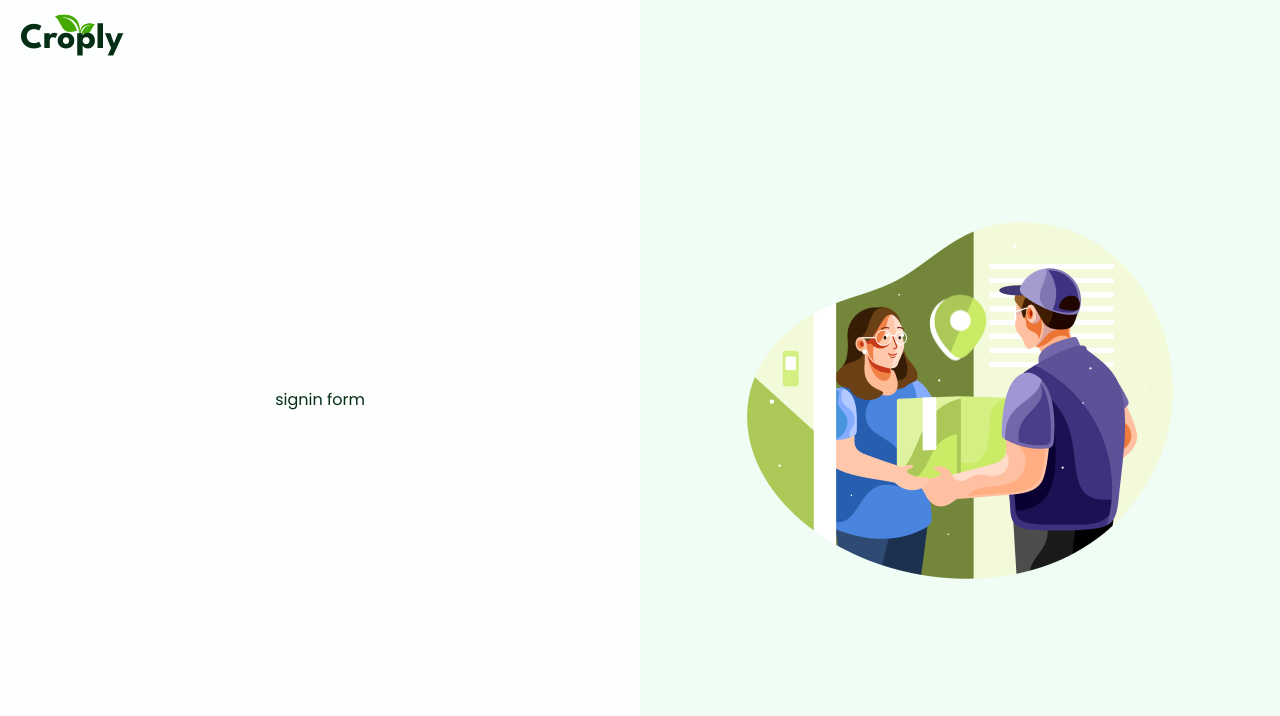
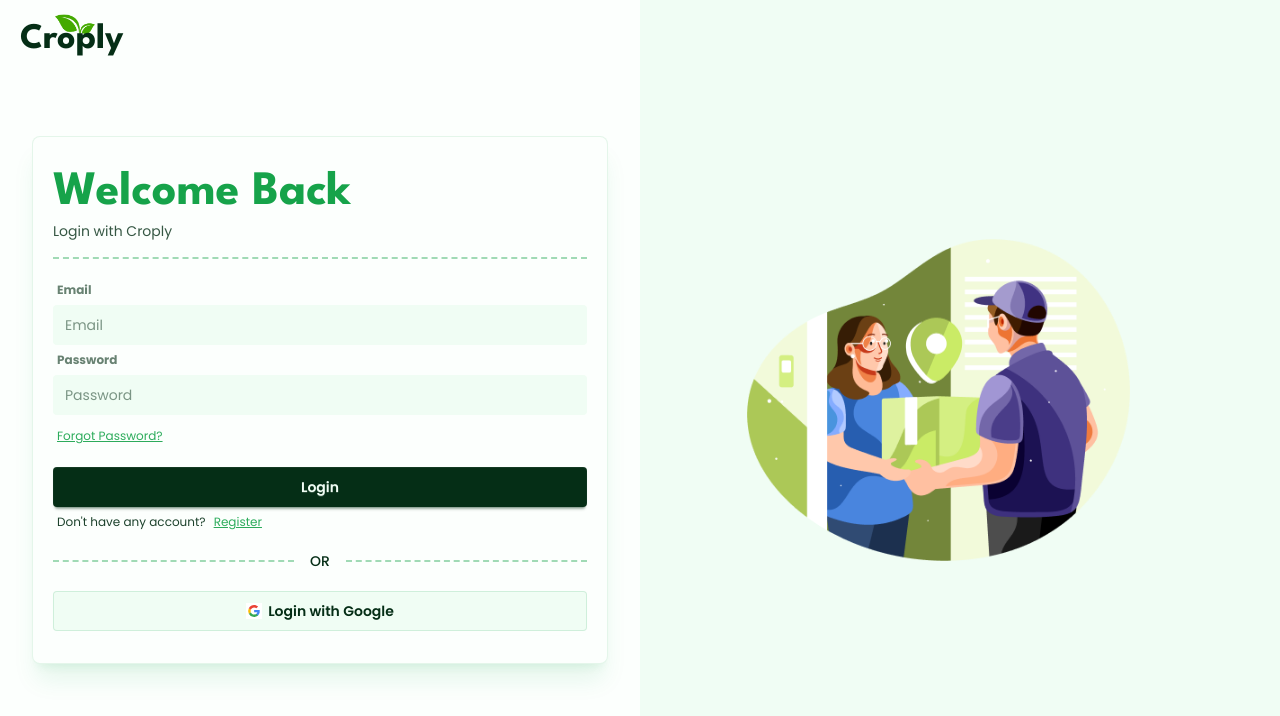
Before and after one commit to wdNaimur/croply-client, a React (Vite) app: page /signin in a window 1280 px wide. Shown: the top 716 px of the page. Built offline with nearby package versions, Linux system fonts and the light colour scheme.

Commit message:
Sign In page done

```diff
--- a/src/layouts/AuthenticationLayout.jsx
+++ b/src/layouts/AuthenticationLayout.jsx
@@ -4,9 +4,9 @@ import LoginPhoto from "../pages/shared/LoginPhoto";
 
 const AuthenticationLayout = () => {
   return (
-    <div className="text-base-content font-poppins min-h-screen grid grid-cols-2 justify-center">
+    <div className="text-base-content font-poppins min-h-screen grid lg:grid-cols-2 justify-center">
       <Outlet />
-      <div className="flex-1 bg-base-100 flex items-center justify-center">
+      <div className="flex-1 bg-base-100 grid items-center justify-center">
         <LoginPhoto />
       </div>
     </div>
--- a/src/pages/Authentication/SignIn.jsx
+++ b/src/pages/Authentication/SignIn.jsx
@@ -1,14 +1,144 @@
 import React from "react";
 import CroplyLogo from "../shared/CroplyLogo";
+import LeftHeading from "../shared/LeftHeading";
+import { Link } from "react-router";
+import { useForm } from "react-hook-form";
+import { motion, AnimatePresence } from "framer-motion";
 
 const SignIn = () => {
+  const {
+    register,
+    handleSubmit,
+    formState: { errors },
+  } = useForm();
+  const onSubmit = (data) => {
+    console.log(data);
+  };
   return (
-    <div className="relative flex justify-center items-center bg-base-200">
+    <div className="relative flex lg:justify-center w-screen lg:w-auto lg:items-center bg-base-200">
       <div className="absolute top-5 left-5">
         <CroplyLogo />
       </div>
 
-      <div>signin form</div>
+      <div className="mx-auto lg:mt-0 lg:mb-0 mt-20 mb-10 lg:p-0 p-5">
+        <AnimatePresence>
+          <motion.form
+            layout
+            onSubmit={handleSubmit(onSubmit)}
+            className="fieldset bg-base-200 border-primary/10 shadow-xl shadow-primary/10 rounded-box  border px-5 py-8 max-w-xl sm:min-w-sm w-[90vw] mx-auto"
+          >
+            <div className="border-b-2 border-b-primary/40 border-dashed mb-4">
+              <LeftHeading
+                title={`Welcome Back`}
+                subtitle={`Login with Croply`}
+              />
+            </div>
+            <label className="label font-bold ps-1">Email</label>
+            <input
+              type="email"
+              {...register("email", { required: true })}
+              className="input border-0 focus:outline-primary/40 shadow-none focus:shadow-none w-full"
+              placeholder="Email"
+            />
+            <label className="label font-bold ps-1">Password</label>
+            <input
+              type="password"
+              {...register("password", {
+                required: "Password is required",
+                minLength: {
+                  value: 8,
+                  message: "Password must be at least 8 characters",
+                },
+                validate: {
+                  hasUppercase: (value) =>
+                    /[A-Z]/.test(value) ||
+                    "Must include at least one uppercase letter",
+                  hasLowercase: (value) =>
+                    /[a-z]/.test(value) ||
+                    "Must include at least one lowercase letter",
+                  hasNumber: (value) =>
+                    /[0-9]/.test(value) || "Must include at least one number",
+                  hasSpecialChar: (value) =>
+                    /[@$!%*?&]/.test(value) ||
+                    "Must include at least one special character (@$!%*?&)",
+                },
+              })}
+              className="input border-0 focus:outline-primary/40 shadow-none focus:shadow-none w-full"
+              placeholder="Password"
+            />
+
+            <motion.div layout>
+              <AnimatePresence mode="sync">
+                {errors?.password && (
+                  <motion.p
+                    key="password-error"
+                    initial={{ opacity: 0, y: -2 }}
+                    animate={{ opacity: 1, y: 0 }}
+                    exit={{ opacity: 0, y: -2 }}
+                    transition={{ duration: 0.2 }}
+                    className="text-red-400 text-sm mt-1"
+                  >
+                    {errors?.password?.message}
+                  </motion.p>
+                )}
+              </AnimatePresence>
+            </motion.div>
+
+            <Link
+              to="/reset-password"
+              className="ps-1 opacity-90 link link-primary"
+            >
+              Forgot Password?
+            </Link>
+            <button
+              type="submit"
+              className="btn btn-secondary border-none shadow-primary/10 mt-4 text-base-100"
+            >
+              Login
+            </button>
+            <span className="flex gap-2 ps-1 opacity-90">
+              <p>Don't have any account?</p>
+              <Link to="/signup" className="link link-primary">
+                Register
+              </Link>
+            </span>
+            <div className="divider text-secondary bg-transparent before:bg-transparent after:bg-transparent before:border-t-2 before:border-dashed before:border-primary/40 after:border-t-2 after:border-dashed after:border-primary/40 text-sm font-medium">
+              OR
+            </div>
+            {/* Google */}
+            <button className="btn bg-base-100 text-secondary border-primary/15 hover:shadow-primary/5 hover:shadow-md">
+              <svg
+                aria-label="Google logo"
+                width="16"
+                height="16"
+                xmlns="http://www.w3.org/2000/svg"
+                viewBox="0 0 512 512"
+              >
+                <g>
+                  <path d="m0 0H512V512H0" fill="#fff"></path>
+                  <path
+                    fill="#34a853"
+                    d="M153 292c30 82 118 95 171 60h62v48A192 192 0 0190 341"
+                  ></path>
+                  <path
+                    fill="#4285f4"
+                    d="m386 400a140 175 0 0053-179H260v74h102q-7 37-38 57"
+                  ></path>
+                  <path
+                    fill="#fbbc02"
+                    d="m90 341a208 200 0 010-171l63 49q-12 37 0 73"
+                  ></path>
+                  <path
+                    fill="#ea4335"
+                    d="m153 219c22-69 116-109 179-50l55-54c-78-75-230-72-297 55"
+                  ></path>
+                </g>
+              </svg>
+              Login with Google
+            </button>
+          </motion.form>
+        </AnimatePresence>
+      </div>
     </div>
   );
 };
--- /dev/null
+++ b/src/pages/shared/LeftHeading.jsx
@@ -0,0 +1,22 @@
+import React from "react";
+
+const LeftHeading = ({ title, subtitle }) => {
+  return (
+    <div className="mb-4">
+      <h2 className="text-3xl lg:text-5xl font-bold font-league-spartan mb-1 text-primary">
+        {title}
+      </h2>
+      <p className="opacity-80 text-sm">{subtitle}</p>
+    </div>
+  );
+};
+
+export default LeftHeading;
+
+// Use
+/*
+<Heading
+  title={`Testimonials`}
+  subtitle={`Trusted by farmers, buyers, and delivery heroes across the country.`}
+></Heading>;
+*/
--- a/src/pages/shared/LoginPhoto.jsx
+++ b/src/pages/shared/LoginPhoto.jsx
@@ -4,7 +4,7 @@ import locationIcon from "/img/authentication/LocationIcon.png";
 
 const LoginPhoto = () => {
   return (
-    <div className="max-w-[90%] relative select-none">
+    <div className="max-w-[90vw] sm:max-w-[90%] relative select-none lg:p-0 p-5">
       <img src={loginImage} alt="Login image" />
       <img
         className="absolute top-2/8 right-7/16 animate-bounce"
```
